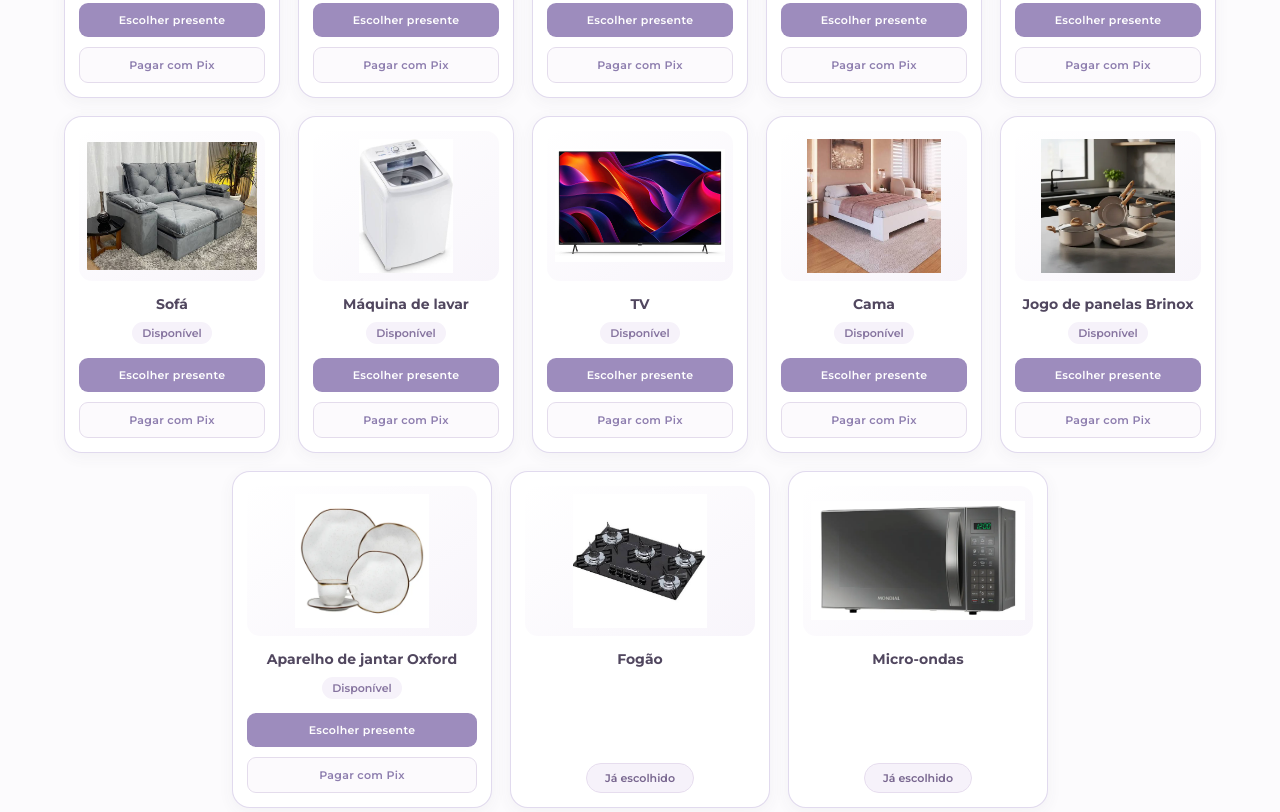
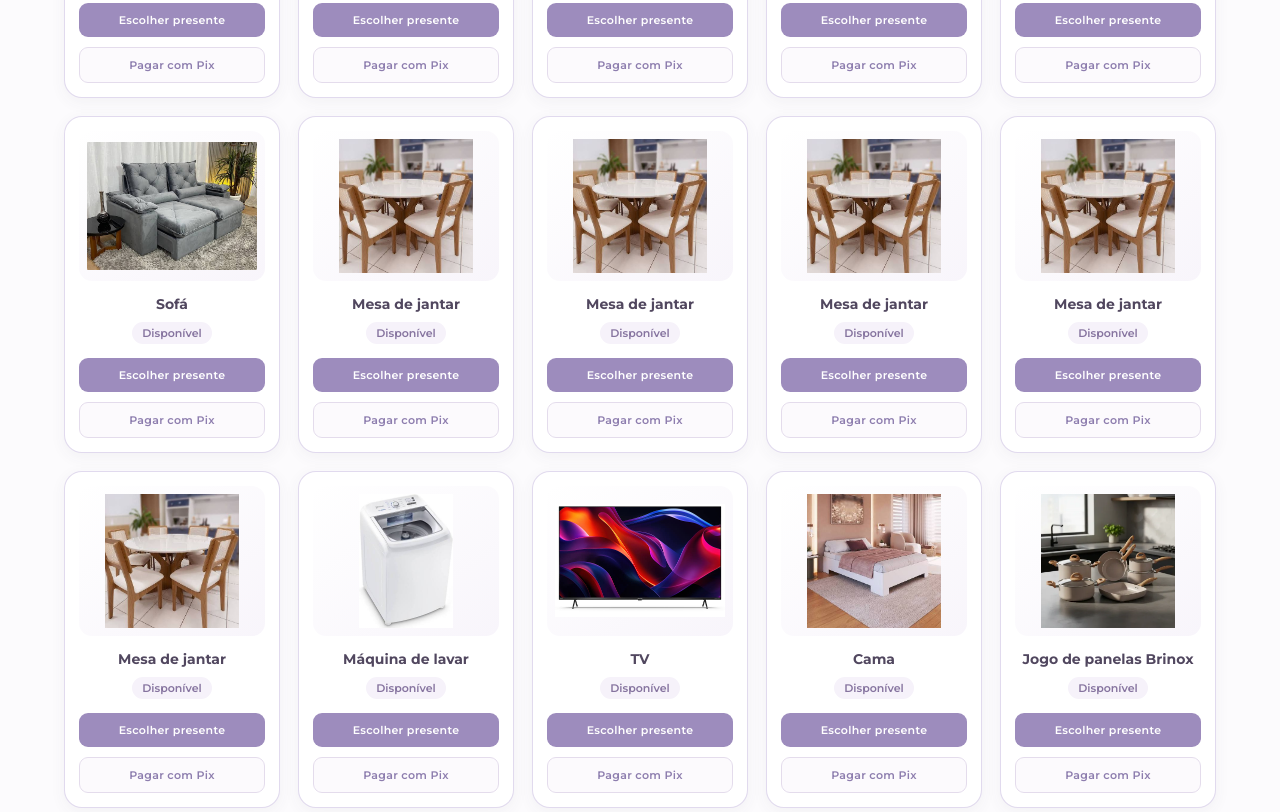
Before and after one commit to Jotinhatroll/Lista-dos-padrinhos, a plain HTML site: page index.html in a window 1280 px wide. Shown: the part 1293-2105 px from the top of the page. Drawn offline with nearby package versions, Linux system fonts and the light colour scheme.

```diff
--- a/index.html
+++ b/index.html
@@ -310,6 +310,151 @@
 
 
 
+      <!-- MESA -->
+
+      <div class="presente">
+
+        <img
+          src="imagens/mesa.jpg"
+          alt="Mesa de jantar"
+          class="imagem-presente"
+        >
+
+        <h3>
+          Mesa de jantar
+        </h3>
+
+        <p class="status">
+          Disponível
+        </p>
+
+        <button
+          data-action="choose-gift" data-item="Mesa de jantar"
+        >
+          Escolher presente
+        </button>
+
+        <button type="button" class="botao-pix" data-action="pay-pix" data-item="Mesa de jantar">
+          Pagar com Pix
+        </button>
+
+      </div>
+      <!-- MESA -->
+
+      <div class="presente">
+
+        <img
+          src="imagens/mesa.jpg"
+          alt="Mesa de jantar"
+          class="imagem-presente"
+        >
+
+        <h3>
+          Mesa de jantar
+        </h3>
+
+        <p class="status">
+          Disponível
+        </p>
+
+        <button
+          data-action="choose-gift" data-item="Mesa de jantar"
+        >
+          Escolher presente
+        </button>
+
+        <button type="button" class="botao-pix" data-action="pay-pix" data-item="Mesa de jantar">
+          Pagar com Pix
+        </button>
+
+      </div>
+      <!-- MESA -->
+
+      <div class="presente">
+
+        <img
+          src="imagens/mesa.jpg"
+          alt="Mesa de jantar"
+          class="imagem-presente"
+        >
+
+        <h3>
+          Mesa de jantar
+        </h3>
+
+        <p class="status">
+          Disponível
+        </p>
+
+        <button
+          data-action="choose-gift" data-item="Mesa de jantar"
+        >
+          Escolher presente
+        </button>
+
+        <button type="button" class="botao-pix" data-action="pay-pix" data-item="Mesa de jantar">
+          Pagar com Pix
+        </button>
+
+      </div>
+      <!-- MESA -->
+
+      <div class="presente">
+
+        <img
+          src="imagens/mesa.jpg"
+          alt="Mesa de jantar"
+          class="imagem-presente"
+        >
+
+        <h3>
+          Mesa de jantar
+        </h3>
+
+        <p class="status">
+          Disponível
+        </p>
+
+        <button
+          data-action="choose-gift" data-item="Mesa de jantar"
+        >
+          Escolher presente
+        </button>
+
+        <button type="button" class="botao-pix" data-action="pay-pix" data-item="Mesa de jantar">
+          Pagar com Pix
+        </button>
+
+      </div>
+      <!-- MESA -->
+
+      <div class="presente">
+
+        <img
+          src="imagens/mesa.jpg"
+          alt="Mesa de jantar"
+          class="imagem-presente"
+        >
+
+        <h3>
+          Mesa de jantar
+        </h3>
+
+        <p class="status">
+          Disponível
+        </p>
+
+        <button
+          data-action="choose-gift" data-item="Mesa de jantar"
+        >
+          Escolher presente
+        </button>
+
+        <button type="button" class="botao-pix" data-action="pay-pix" data-item="Mesa de jantar">
+          Pagar com Pix
+        </button>
+
+      </div>
 
       <!-- MÁQUINA -->
 
```
